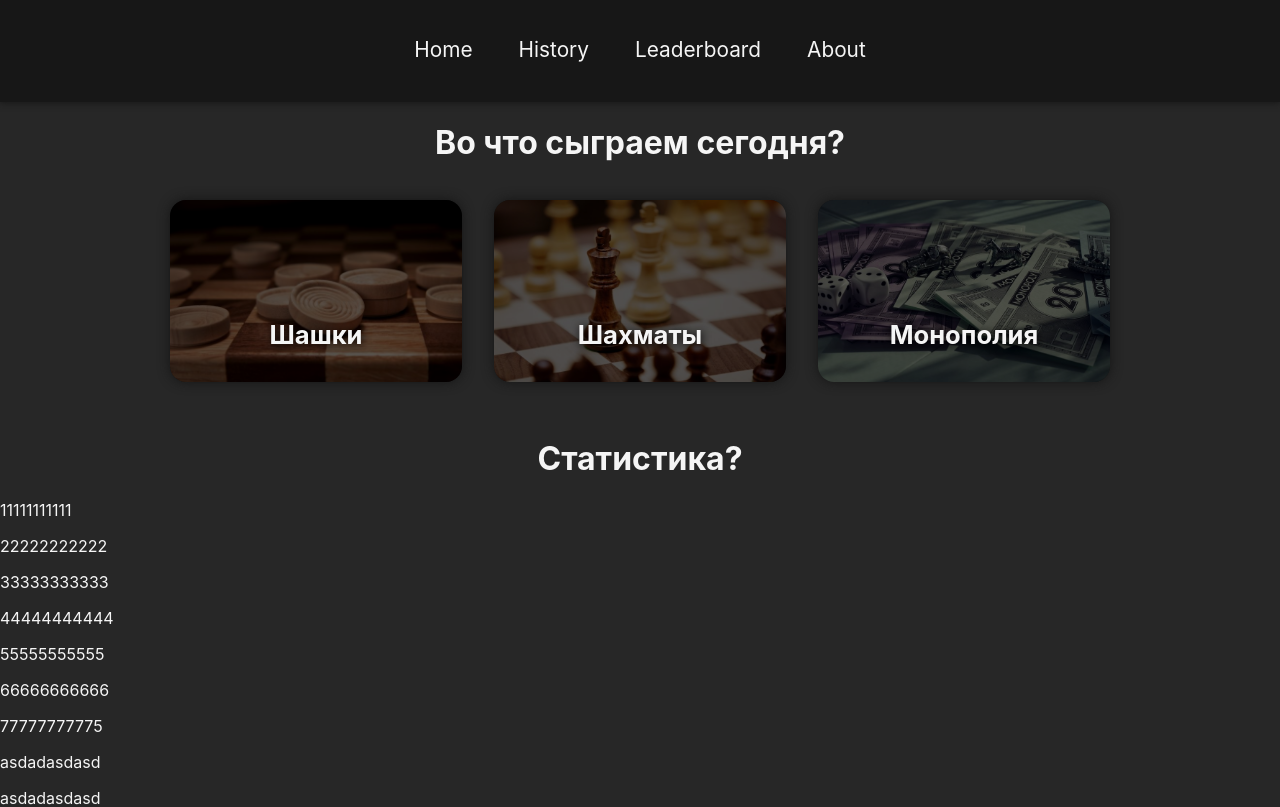
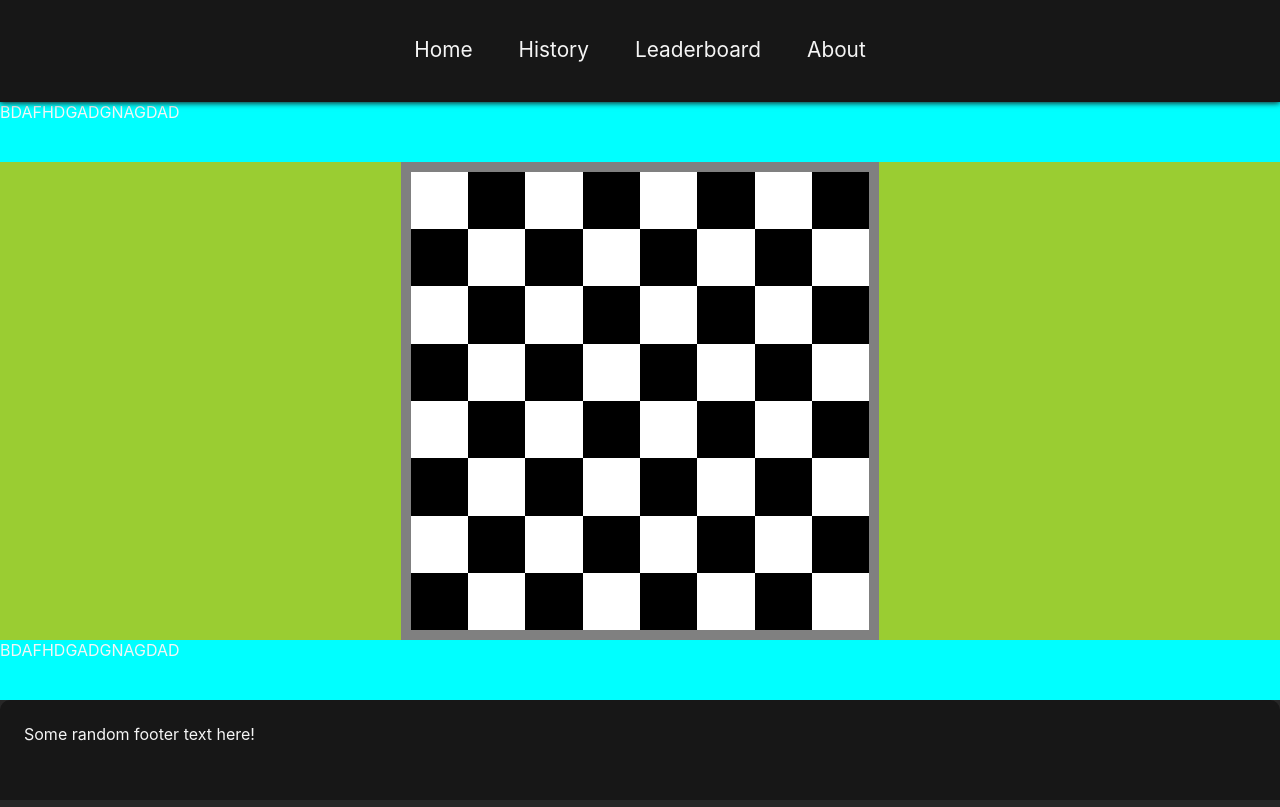
Before and after one commit to CompleXss/WebBoardGames, a React (Create React App) app in the folder reactapp/: page /play/checkers in a window 1280 px wide. Before the commit this address led to /. Shown: the top 807 px of the page. Built offline with nearby package versions, Linux system fonts and the light colour scheme; the HTML template or start-up script is replaced by a standard one.

Commit message:
add CheckersGame page

```diff
--- a/reactapp/src/App.css
+++ b/reactapp/src/App.css
@@ -5,5 +5,7 @@
 }
 
 main {
+    display: flex;
+    flex-direction: column;
     flex-grow: 1;
 }
--- a/reactapp/src/App.tsx
+++ b/reactapp/src/App.tsx
@@ -6,6 +6,7 @@ import History from './components/History/history';
 import Leaderboard from './components/LeaderBoard/leaderboard';
 import About from './components/About/about';
 import Footer from './components/Footer/footer';
+import CheckersGame from './components/Games/Checkers/checkersGame';
 import './App.css'
 
 export default function App() {
@@ -20,6 +21,7 @@ export default function App() {
             <Route path='/history' element={<History />} />
             <Route path='/leaderboard' element={<Leaderboard />} />
             <Route path='/about' element={<About />} />
+            <Route path='/play/checkers' element={<CheckersGame />} />
             <Route path='*' element={<Navigate to={'/'} replace={true} />} />
           </Routes>
         </main>
--- a/reactapp/src/components/Footer/footer.css
+++ b/reactapp/src/components/Footer/footer.css
@@ -8,4 +8,6 @@ footer {
     width: 100%;
     min-height: 100px;
     background-color: #171717;
+
+    z-index: 1;
 }
--- /dev/null
+++ b/reactapp/src/components/Games/Checkers/checkersGame.css
@@ -0,0 +1,68 @@
+.checkersContainer {
+    display: grid;
+    flex-direction: column;
+    align-self: center;
+    justify-content: center;
+    align-items: center;
+
+    grid-template-rows: max(50px, 10%) 1fr max(50px, 10%);
+    grid-template-columns: 100%;
+
+    gap: 0;
+    flex-grow: 1;
+    height: 100%;
+    width: 100%;
+
+    background-color: yellowgreen;
+}
+
+.boardContainer {
+    display: flex;
+    flex-direction: row;
+    justify-content: center;
+
+    height: 100%;
+    max-height: 100vw;
+    width: 100%;
+}
+
+.board {
+    display: grid;
+    box-sizing: border-box;
+    grid-template-columns: repeat(8, 1fr);
+    grid-template-rows: repeat(8, 1fr);
+    padding: 10px;
+
+    aspect-ratio: 1 / 1;
+    height: 100%;
+    max-width: 100%;
+
+    background-color: gray;
+}
+
+.board .cell {
+    aspect-ratio: 1 / 1;
+    gap: 0;
+}
+
+.board .cell.black {
+    background-color: black;
+}
+
+.board .cell.white {
+    background-color: white;
+}
+
+
+
+.enemyZone {
+    height: 100%;
+    width: 100%;
+    background-color: aqua;
+}
+
+.myZone {
+    height: 100%;
+    width: 100%;
+    background-color: aqua;
+}
--- /dev/null
+++ b/reactapp/src/components/Games/Checkers/checkersGame.tsx
@@ -0,0 +1,27 @@
+import './checkersGame.css'
+
+export default function CheckersGame() {
+    const cells: JSX.Element[][] = [];
+
+    for (let i = 0; i < 8; i++) {
+        cells[i] = [];
+
+        for (let j = 0; j < 8; j++) {
+            let className = (i & 1) === (j & 1)
+                ? 'cell white'
+                : 'cell black'
+
+            cells[i][j] = <div id={`${i}${j}`} className={className}></div>
+        }
+    }
+
+    return <div className="checkersContainer">
+        <div className='enemyZone'>BDAFHDGADGNAGDAD</div>
+        <div className='boardContainer'>
+            <div className="board">
+                {cells}
+            </div>
+        </div>
+        <div className='myZone'>BDAFHDGADGNAGDAD</div>
+    </div>
+}
--- a/reactapp/src/components/Home/home.tsx
+++ b/reactapp/src/components/Home/home.tsx
@@ -7,7 +7,7 @@ export default function Home() {
             <h1>Во что сыграем сегодня?</h1>
 
             <div className="gamesContainer">
-                <NavLink className="game checkers" to={'/'}>
+                <NavLink className="game checkers" to={'/play/checkers'}>
                     <p>Шашки</p>
                 </NavLink>
 
```
